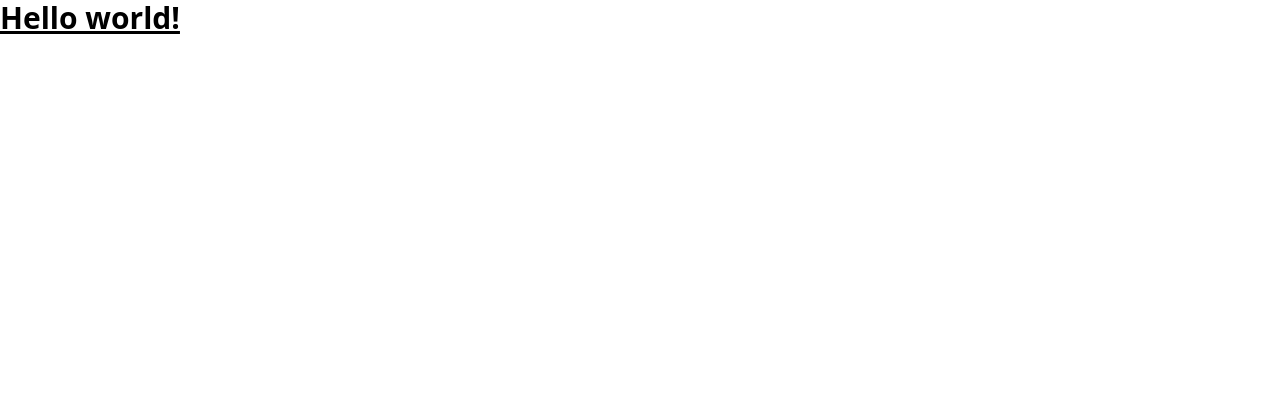
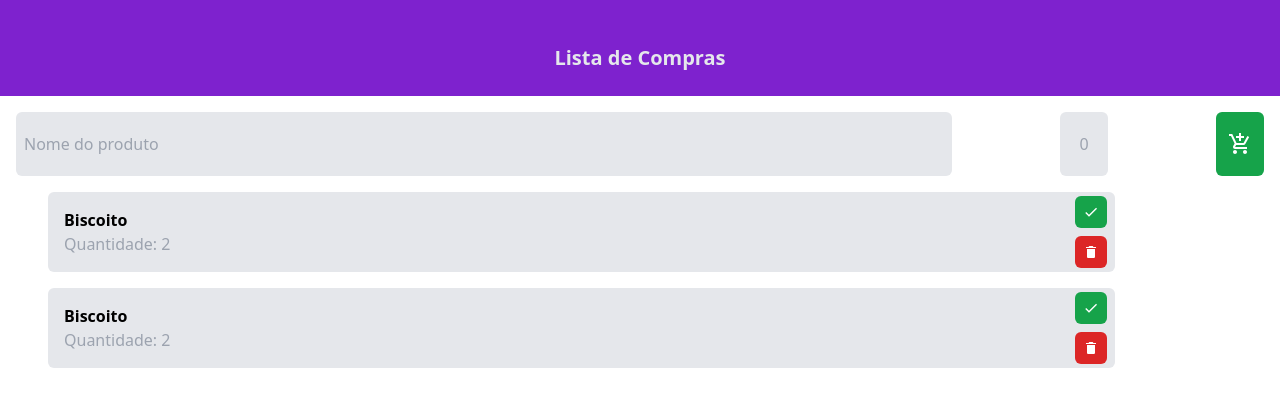
Before and after one commit to NearMaick/nearmaick-shopping, a React (Vite) app: page / in a window 1280 px wide. Shown: the top 406 px of the page. Built offline with nearby package versions, Linux system fonts and the light colour scheme.

Commit message:
style(web): Home

```diff
--- a/package.json
+++ b/package.json
@@ -8,7 +8,8 @@
   },
   "dependencies": {
     "react": "^17.0.2",
-    "react-dom": "^17.0.2"
+    "react-dom": "^17.0.2",
+    "react-icons": "^4.3.1"
   },
   "devDependencies": {
     "@types/react": "^17.0.33",
--- a/src/App.tsx
+++ b/src/App.tsx
@@ -1,9 +1,60 @@
+import { MdAddShoppingCart, MdOutlineCheck } from 'react-icons/md'
+import { IoMdTrash } from 'react-icons/io'
+
 function App() {
 
   return (
-    <h1 className="text-3xl font-bold underline">
-      Hello world!
-    </h1>
+    <>
+      <div className="w-full h-24 bg-purple-700 flex items-end py-6 justify-center">
+        <h1 className="text-gray-200 font-semibold text-xl">Lista de Compras</h1>
+      </div>
+
+      <div className="m-4 flex justify-between">
+        <input
+          type="text"
+          placeholder="Nome do produto"
+          className="bg-gray-200 h-16 rounded-md px-2 w-3/4"
+        />
+        <input
+          type="text"
+          placeholder="0"
+          className="bg-gray-200 h-16 w-12 rounded-md text-center"
+        />
+        <button className="bg-green-600 text-white text-2xl h-16 w-12 rounded-md flex items-center justify-center">
+          <MdAddShoppingCart />
+        </button>
+      </div>
+
+      <div className="bg-gray-200 rounded-md flex w-5/6 mx-12 px-2 mb-4 h-20 items-center justify-between">
+        <div className="ml-2">
+          <h4 className="font-bold">Biscoito</h4>
+          <span className="font-thin text-gray-400">Quantidade: 2</span>
+        </div>
+        <div className="flex flex-col h-full justify-around">
+          <button className="bg-green-600 text-white p-2 rounded-md">
+            <MdOutlineCheck />
+          </button>
+          <button className="bg-red-600 text-white p-2 rounded-md">
+            <IoMdTrash />
+          </button>
+        </div>
+      </div>
+
+      <div className="bg-gray-200 rounded-md flex w-5/6 mx-12 px-2 mb-4 h-20 items-center justify-between">
+        <div className="ml-2">
+          <h4 className="font-bold">Biscoito</h4>
+          <span className="font-thin text-gray-400">Quantidade: 2</span>
+        </div>
+        <div className="flex flex-col h-full justify-around">
+          <button className="bg-green-600 text-white p-2 rounded-md">
+            <MdOutlineCheck />
+          </button>
+          <button className="bg-red-600 text-white p-2 rounded-md">
+            <IoMdTrash />
+          </button>
+        </div>
+      </div>
+    </>
   )
 }
 
```
Also changed, not shown: 1 other file (tests, documents, lock files or other folders).
